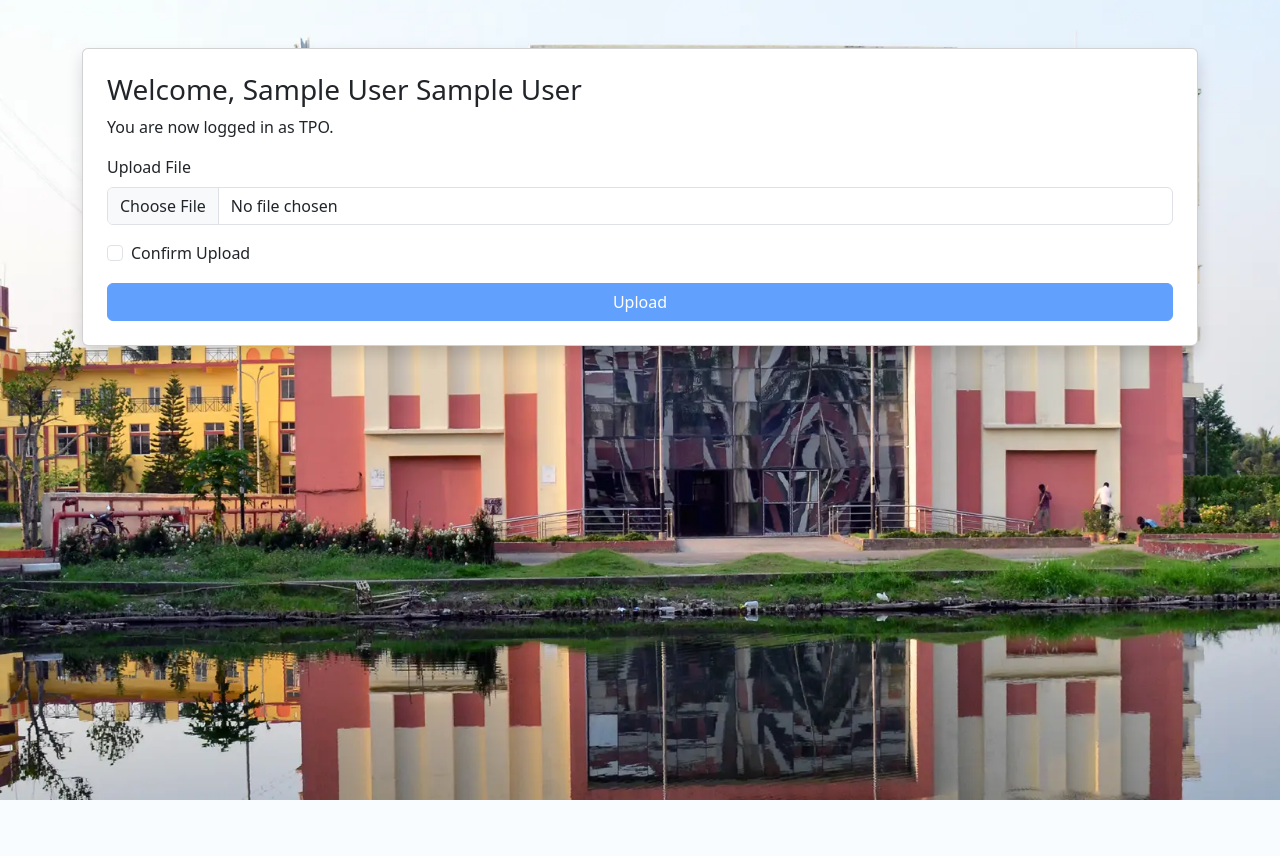
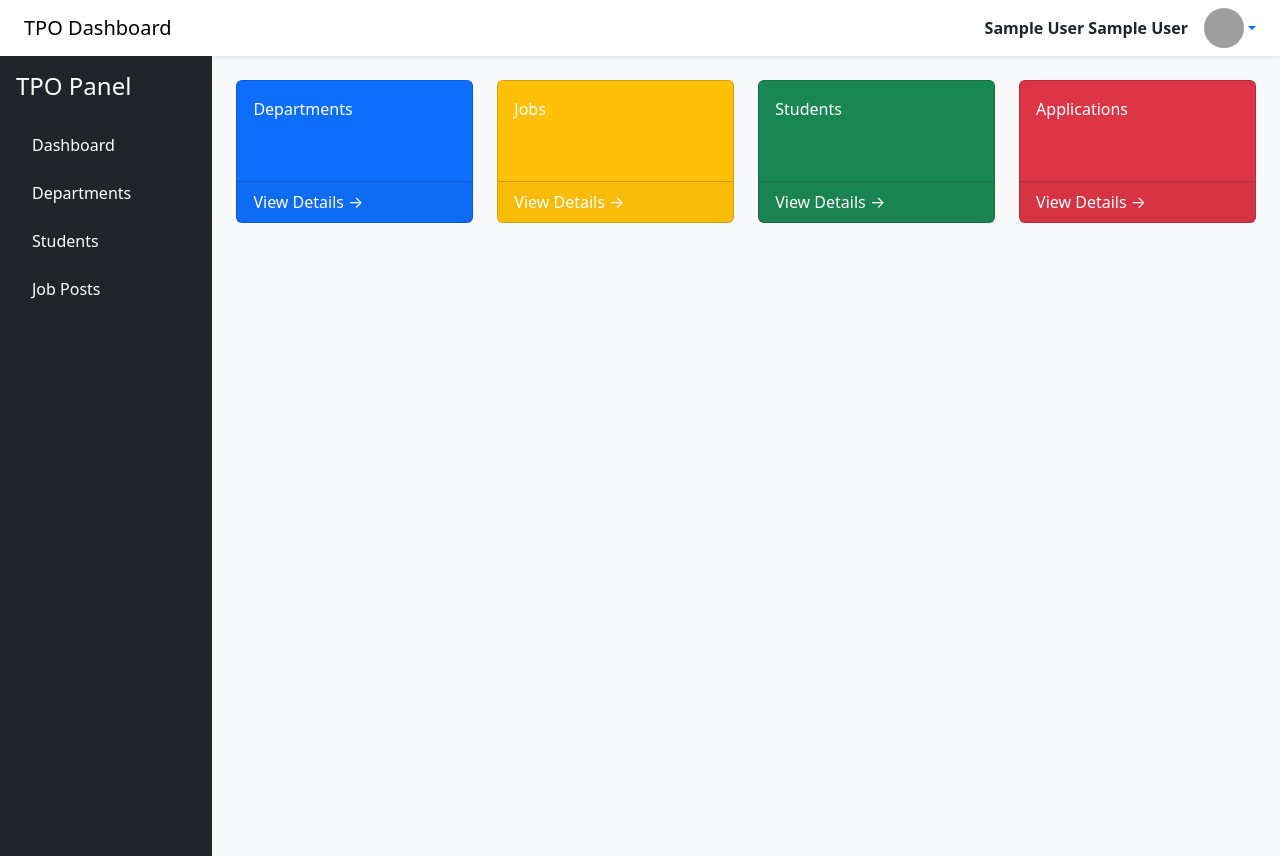
Before and after one commit to shuvankar-dev/Campus-Placement-Tracking-System, a PHP site: page /tpo/tpo_dashboard.php in a window 1280 px wide. Before the commit the page ends 800 px from the top, so only its background shows below. Run offline with PHP 8.4, Linux system fonts and the light colour scheme; the visitor is signed in with stand-in values (Sample User, id 1); grey boxes are pictures that could not be loaded.

Commit message:
update dashbord

```diff
--- a/assets/app.js
+++ /dev/null
@@ -1,5 +0,0 @@
-const checkbox = document.getElementById('checkDefault');
-const uploadBtn = document.getElementById('uploadBtn');
- checkbox.addEventListener('change', function () {
-        uploadBtn.disabled = !this.checked;
-    });
--- a/tpo/tpo_dashboard.php
+++ b/tpo/tpo_dashboard.php
@@ -12,16 +12,122 @@ if (!isset($_SESSION['tpo_id'])) {
     <meta charset="UTF-8">
     <meta name="viewport" content="width=device-width, initial-scale=1.0">
     <title>TPO Dashboard</title>
-    <link rel="stylesheet" href="../assets/style.css">
+    <!-- <link rel="stylesheet" href="../assets/style.css"> -->
     <meta name="viewport" content="width=device-width, initial-scale=1">
     <link href="https://cdn.jsdelivr.net/npm/bootstrap@5.3.7/dist/css/bootstrap.min.css" rel="stylesheet">
 </head>
 <body class="bg-light">
+    <!-- Top Navbar -->
+        <nav class="navbar navbar-expand-lg navbar-light bg-white shadow-sm px-4">
+            <a class="navbar-brand" href="#">TPO Dashboard</a>
 
-<div class="container mt-5">
-    <div class="card p-4 shadow" >
-        <h3>Welcome, <?php echo $_SESSION['tpo_first_name'] . " " . $_SESSION['tpo_last_name']; ?> </h3>
-        <p>You are now logged in as TPO.</p>
+            <div class="ms-auto d-flex align-items-center">
+                <span class="me-3 fw-semibold text-capitalize">
+                    <?php echo $_SESSION['tpo_first_name'] . " " . $_SESSION['tpo_last_name']; ?>
+                </span>
+
+                <div class="dropdown">
+                    <a href="#" class="d-flex align-items-center text-decoration-none dropdown-toggle" id="profileDropdown" data-bs-toggle="dropdown" aria-expanded="false">
+                        <img src="../assets/images/user.png" alt="Profile" width="40" height="40" class="rounded-circle">
+                    </a>
+                    <ul class="dropdown-menu dropdown-menu-end" aria-labelledby="profileDropdown">
+                        <li><h6 class="dropdown-header"><?php echo $_SESSION['tpo_email']; ?></h6></li>
+                        <li><hr class="dropdown-divider"></li>
+                        <li><a class="dropdown-item" href="#">Settings</a></li>
+                        <li><a class="dropdown-item text-danger" href="../tpo/logout.php">Logout</a></li>
+                    </ul>
+                </div>
+            </div>
+        </nav>
+
+
+    <div class="d-flex" id="wrapper">
+
+     <!-- Sidebar -->
+    <div class="bg-dark text-white p-3" style="width: 250px; min-height: 100vh;">
+            <h4 class="mb-4">TPO Panel</h4>
+            <ul class="nav flex-column">
+                <li class="nav-item mb-2">
+                    <a href="#" class="nav-link text-white">Dashboard</a>
+                </li>
+                <li class="nav-item mb-2">
+                    <a href="#" class="nav-link text-white">Departments</a>
+                </li>
+                <li class="nav-item mb-2">
+                    <a href="#" class="nav-link text-white">Students</a>
+                </li>
+            <li class="nav-item mb-2">
+                <a href="#" class="nav-link text-white">Job Posts</a>
+            </li>
+        </ul>
+    </div>
+
+    <div class="container-fluid p-4">
+        <!-- Cards Row -->
+        <div class="row mb-4">
+            <div class="col-md-3">
+                <div class="card bg-primary text-white mb-3">
+                    <div class="card-body" style="height: 100px;">Departments</div>
+                    <div class="card-footer">
+                        <a href="#" class="text-white text-decoration-none" data-bs-toggle="modal" data-bs-target="#departmentModal">
+                            View Details →
+                        </a>
+                        <!-- Department Modal -->
+                        <div class="modal fade" id="departmentModal" tabindex="-1" aria-labelledby="departmentModalLabel" aria-hidden="true">
+                        <div class="modal-dialog modal-dialog-centered modal-dialog-scrollable">
+                            <div class="modal-content">
+                            <div class="modal-header">
+                                <h5 class="modal-title" id="departmentModalLabel">Department Details</h5>
+                                <button type="button" class="btn-close" data-bs-dismiss="modal" aria-label="Close"></button>
+                            </div>
+                            <div class="modal-body">
+                                <ul>
+                                <li>Computer Science and Engineering</li>
+                                <li>Information Technology</li>
+                                <li>Electronics and Communication</li>
+                                <li>Mechanical Engineering</li>
+                                <li>Civil Engineering</li>
+                                </ul>
+                            </div>
+                            <div class="modal-footer">
+                                <button type="button" class="btn btn-secondary" data-bs-dismiss="modal">Close</button>
+                            </div>
+                            </div>
+                        </div>
+                        </div>
+
+                    </div>
+                </div>
+            </div>
+            <div class="col-md-3">
+                <div class="card bg-warning text-white mb-3">
+                    <div class="card-body" style="height: 100px;">Jobs</div>
+                    <div class="card-footer">
+                        <a href="#" class="text-white text-decoration-none">View Details →</a>
+                    </div>
+                </div>
+            </div>
+            <div class="col-md-3">
+                <div class="card bg-success text-white mb-3">
+                    <div class="card-body" style="height: 100px;"> Students</div>
+                    <div class="card-footer">
+                        <a href="#" class="text-white text-decoration-none">View Details →</a>
+                    </div>
+                </div>
+            </div>
+            <div class="col-md-3">
+                <div class="card bg-danger text-white mb-3">
+                    <div class="card-body" style="height: 100px;">Applications</div>
+                    <div class="card-footer">
+                        <a href="#" class="text-white text-decoration-none">View Details →</a>
+                    </div>
+                </div>
+            </div>
+        </div>
+
+        <!-- Upload Section -->
+        <!-- <div class="card p-4 shadow" style="max-width: 500px;">
+            <h5>Upload Student List</h5>
             <div class="mb-3">
                 <label for="formFile" class="form-label">Upload File</label>
                 <input class="form-control" type="file" id="formFile">
@@ -33,9 +139,10 @@ if (!isset($_SESSION['tpo_id'])) {
                 </label>
             </div>
             <button class="btn btn-primary mt-3" id="uploadBtn" disabled>Upload</button>
-
+        </div> -->
     </div>
 </div>
 <script src="../assets/app.js"></script>
+<script src="https://cdn.jsdelivr.net/npm/bootstrap@5.3.7/dist/js/bootstrap.bundle.min.js"></script>
 </body>
 </html>
```
Lines whose indentation alone changed are shown as unchanged.
